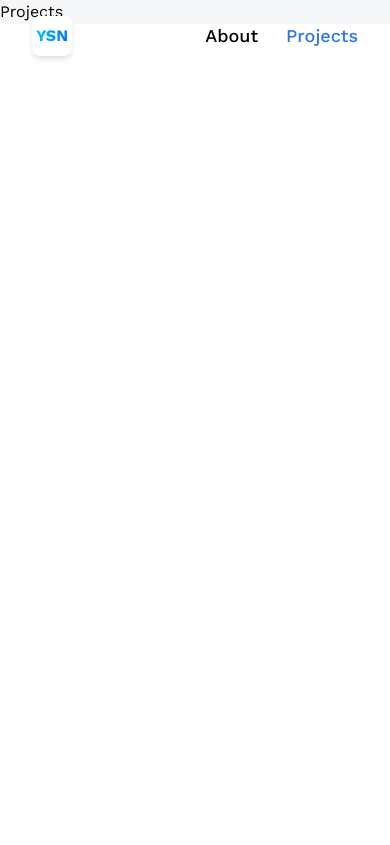
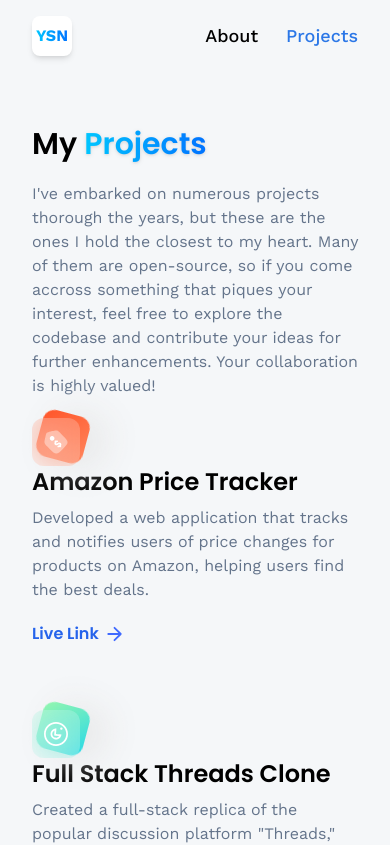
Before and after one commit to yuvrajinbhakti/yuvraj-portfolio, a React (Vite) app: page /projects in a window 390 px wide. Shown: the top 845 px of the page. Built offline with nearby package versions, Linux system fonts and the light colour scheme.

Commit message:
Added Projects page

```diff
--- a/src/App.jsx
+++ b/src/App.jsx
@@ -4,7 +4,7 @@
 
 const App = () => {
   return (
-<main className="bg-slate-300/20">
+<main className="bg-slate-300/20 h-FULL">
 
 <Router>
     <Navbar />
--- a/src/Components/CTA.jsx
+++ b/src/Components/CTA.jsx
@@ -1,10 +1,15 @@
 import React from 'react'
+import { Link } from 'react-router-dom'
 
 const CTA = () => {
   return (
-    <div>
-      CTA
-    </div>
+  <section className='cta'>
+<p className='cta-text'>
+    Have a project in mind? <br className='sm:block hidden'/>
+    Let's build something together!
+</p>
+<Link to="/contact" className='btn'>Contact</Link>
+  </section>
   )
 }
 
--- a/src/models/Island.jsx
+++ b/src/models/Island.jsx
@@ -49,9 +49,11 @@
     if (e.key === "ArrowLeft") {
       if (!isRotating) setIsRotating(true);
       islandRef.current.rotation.y += 0.01 * Math.PI;
+      rotationSpeed.current=0.0125;
     } else if (e.key === "ArrowRight") {
       if (!isRotating) setIsRotating(true);
       islandRef.current.rotation.y -= 0.01 * Math.PI;
+      rotationSpeed.current=-0.0125;
     }
   };
 
--- a/src/pages/Contact.jsx
+++ b/src/pages/Contact.jsx
@@ -43,7 +43,7 @@
           hideAlert();
 setCurrentAnimation('idle');
         setForm({name:'',email:'',message:''});
-      },[3000]);
+      },3000);
 
 
       }).catch((error)=>{
@@ -57,7 +57,7 @@
   };
 
   return (
-    <section className="relative flex lg:flex-row flex-col max-container">
+    <section className="relative flex lg:flex-row flex-col max-container h-[100vh]">
       {alert.show && <Alert {...alert}/>}
 <div className='flex-1 min-w-[50%] flex flex-col'>
 <h1 className='head-text'>Get in Touch</h1>
@@ -98,7 +98,7 @@
   </label>
 
   <label className='text-black-500 font-semibold'>
-    Yuour Message
+    Your Message
     <textarea
     name="message"
     className='textarea'
@@ -114,7 +114,7 @@
   </label>
 
   <button
-  type="Submit"
+  type="submit"
   className='btn'
   disabled={isLoading}
   onFocus={handleFocus}
--- a/src/pages/Home.jsx
+++ b/src/pages/Home.jsx
@@ -76,8 +76,8 @@
           />
           <Plane
           isRotating={isRotating}
-          planeScale={planeScale}
-          planePosition={planePosition}
+          scale={planeScale}
+          position={planePosition}
           rotation={[0,20,0]}
           />
         </Suspense>
--- a/src/pages/Projects.jsx
+++ b/src/pages/Projects.jsx
@@ -1,10 +1,56 @@
-import React from 'react'
-
+import { Link } from "react-router-dom"
+import { projects } from "../constants"
+import { arrow } from "../assets/icons"
+import CTA from "../Components/CTA"
 const Projects = () => {
   return (
+    <section className="max-container">
+    <h1 className="head-text">
+      My {" "}
+      <span className="blue-gradient_text font-semibold drop-shadow">
+        Projects
+      </span>
+    </h1>
+    <div className="mt-5 flex flex-col gap-3 text-slate-500">
+      <p>
+        I've embarked on numerous projects thorough the years, but these are the ones I hold the closest to my heart. Many of them are open-source, so if you come accross something that piques your interest, feel free to explore the codebase and contribute your ideas for further enhancements. Your collaboration is highly valued!
+      </p>
+    </div>
+    <div className="mt-5 flex flex-col my-20 gap-16">
+{projects.map((project)=>(
+  <div className="lg:w-[400px] w-full" key={project.name}>
+    <div className="block-container w-12 h-12">
+      <div className={`btn-back rounded-xl ${project.theme}`} />
+      <div className="btn-front rounded-xl flex justify-center items-center">
+        <img
+        src={project.iconUrl}
+        alt="Project Icon"
+        className="w-1/2 h-1/2 object-contain"
+        />
+        </div>
+    </div>
     <div>
-      Projects
+      <h4 className="text-2xl font-poppins font-semibold" >
+        {project.name}
+      </h4>
+      <p className="mt-2 text-slate-500" >
+        {project.description}
+      </p>
+      <div className="mt-5 flex items-center gap-2 font-poppins" >
+        <Link to={project.link} target="_blank" rel="noopener noreferrer" className="font-semibold text-blue-600">Live Link</Link>
+        <img src={arrow}
+        alt="arrow"
+        className="w-4 h-4 object-contain"
+        />
+        </div>
+      </div>
     </div>
+))}
+    </div>
+
+    <hr className="border-slate-200"/>
+    <CTA />
+    </section>
   )
 }
 
```
